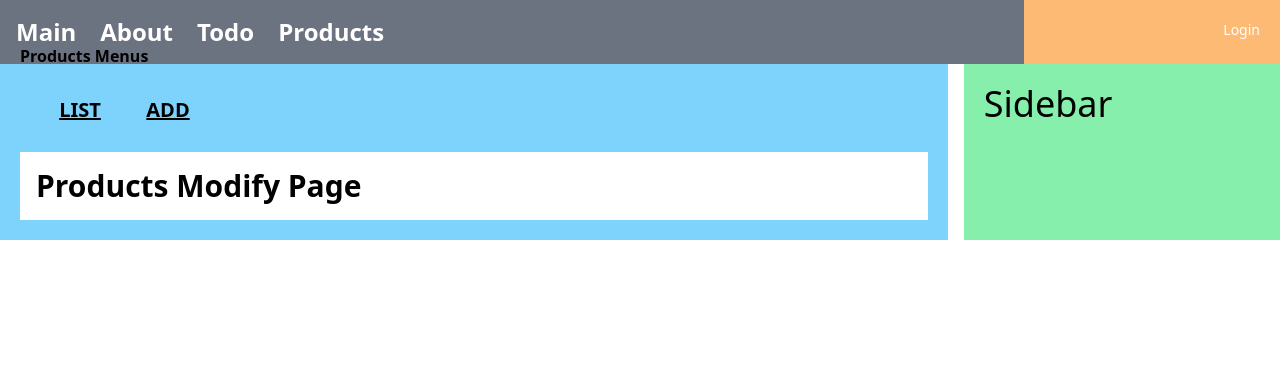
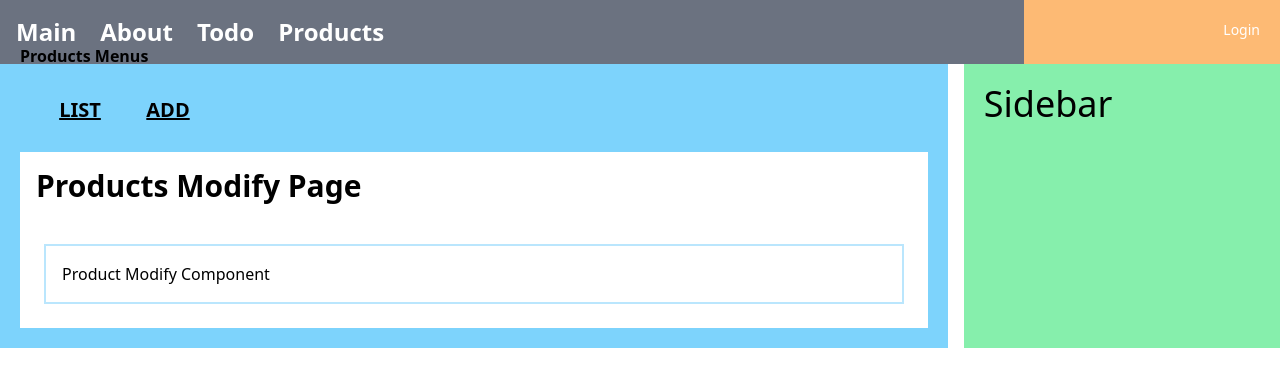
Before and after one commit to YuYoHan/React_Book, a React (Create React App) app in the folder mall/: page /products/modify/1 in a window 1280 px wide. Shown: the top 386 px of the page. Built offline with nearby package versions, Linux system fonts and the light colour scheme.

Commit message:
[Modify] ModifyPage에 ModifyComponent 추가

```diff
--- a/mall/src/pages/products/ModifyPage.jsx
+++ b/mall/src/pages/products/ModifyPage.jsx
@@ -1,7 +1,12 @@
+import { useParams } from "react-router-dom";
+import ModifyComponent from "../../components/products/ModifyComponent";
+
 const ModifyPage = () => {
+    const { pno } = useParams();
     return (
         <div className="p-4 w-full bg-white">
             <div className="text-3xl font-extrabold">Products Modify Page</div>
+            <ModifyComponent pno={pno} />
         </div>
     );
 };
```
